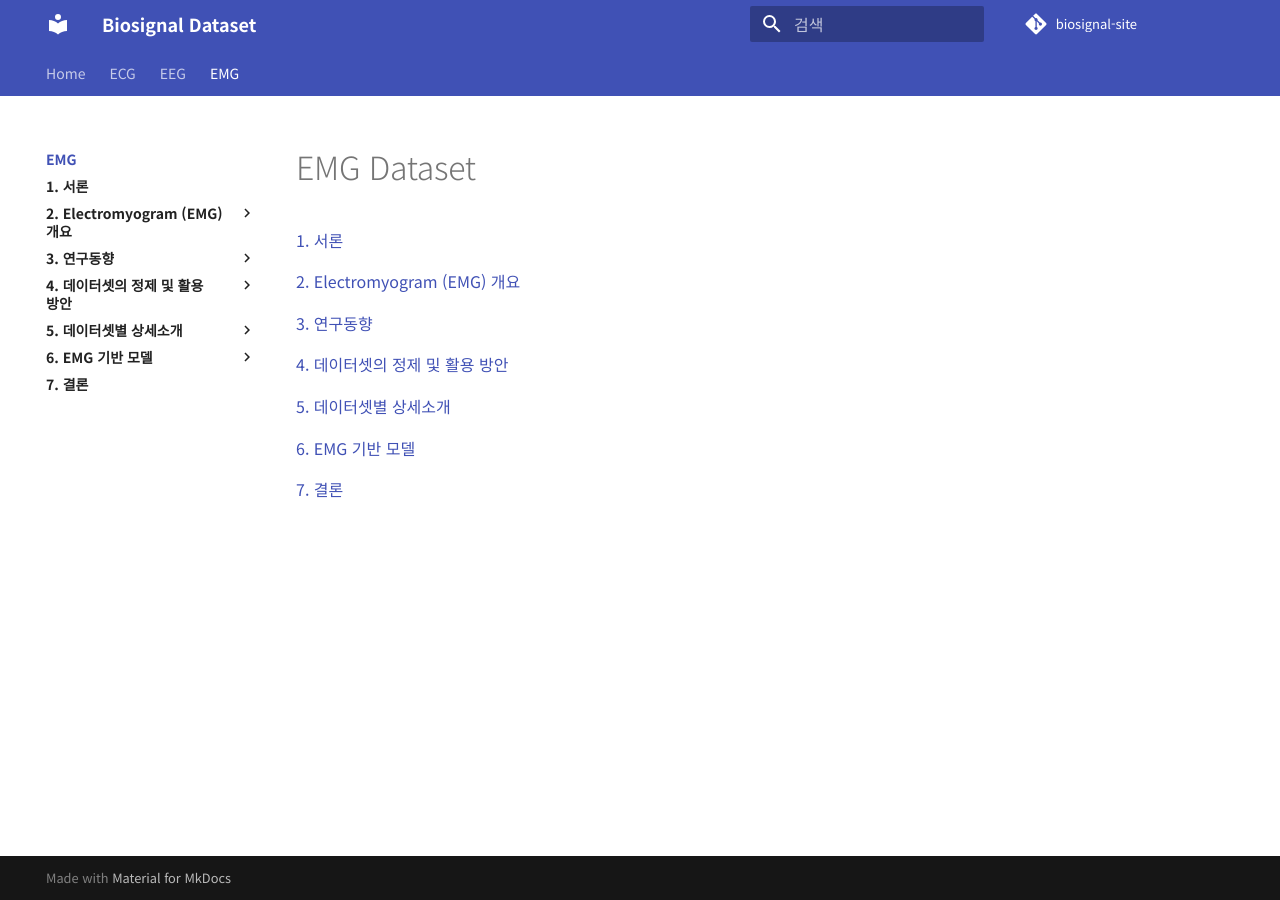
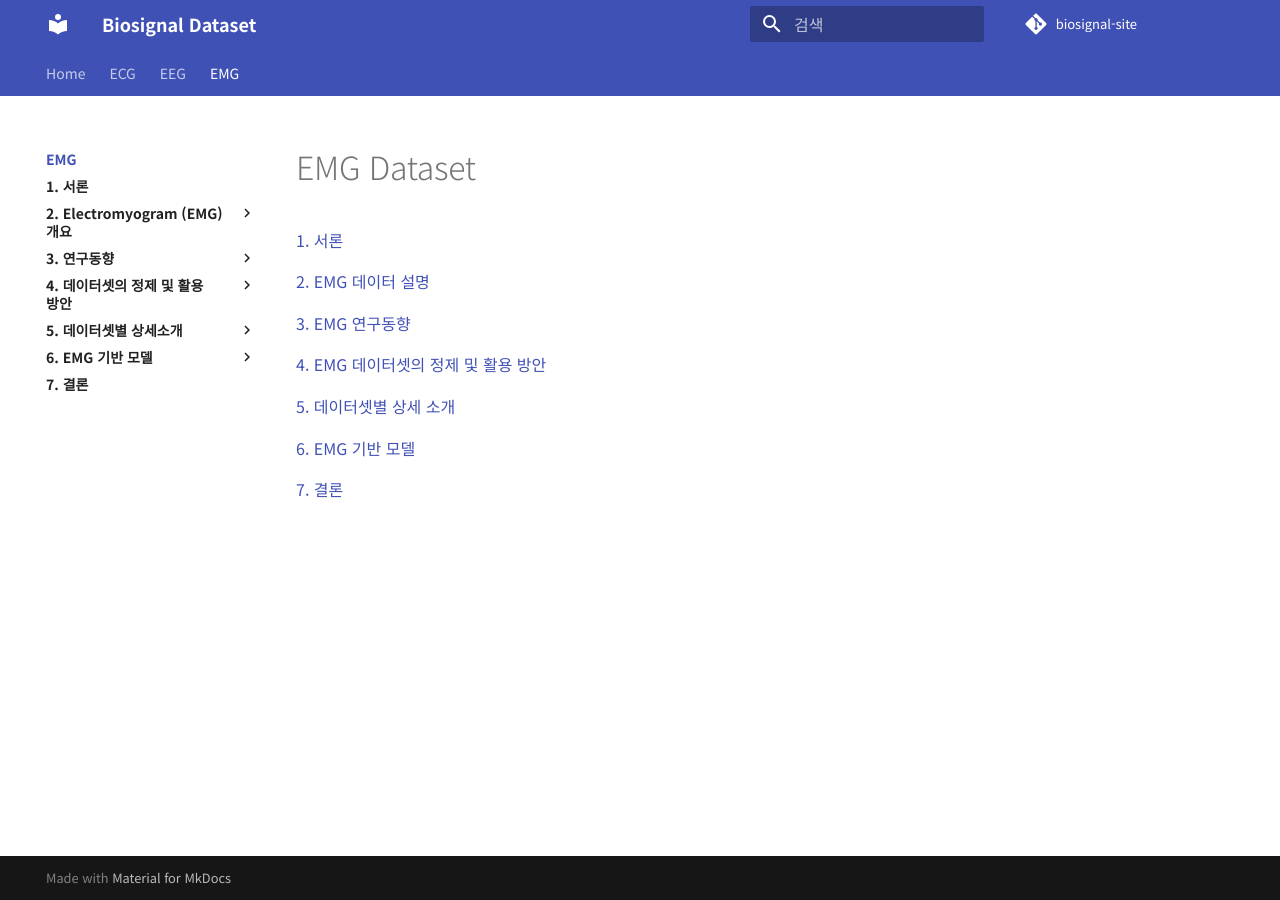
Before and after one commit to iwantjeonyeok/biosignal-site, an MkDocs documentation site: the page built from docs/emg/index.md, in a window 1280 px wide. Built offline with MkDocs 1.6.1 and Material for MkDocs 9.7.7, drawn with Linux system fonts in a browser that asks for light colours; comment, search, counter and statistics services are not loaded.

Commit message:
Update index.md

```diff
--- a/docs/emg/index.md
+++ b/docs/emg/index.md
@@ -2,13 +2,13 @@
 
 [1. 서론](1-서론.md)
 
-[2. Electromyogram (EMG) 개요](2-electromyogram-emg-개요/)
+[2. EMG 데이터 설명](2-electromyogram-emg-개요/)
 
-[3. 연구동향](3-연구동향/)
+[3. EMG 연구동향](3-연구동향/)
 
-[4. 데이터셋의 정제 및 활용 방안](4-데이터셋의-정제-및-활용-방안/)
+[4. EMG 데이터셋의 정제 및 활용 방안](4-데이터셋의-정제-및-활용-방안/)
 
-[5. 데이터셋별 상세소개](5-데이터셋별-상세소개/)
+[5. 데이터셋별 상세 소개](5-데이터셋별-상세소개/)
 
 [6. EMG 기반 모델](6-emg-기반-모델/)
 
```
